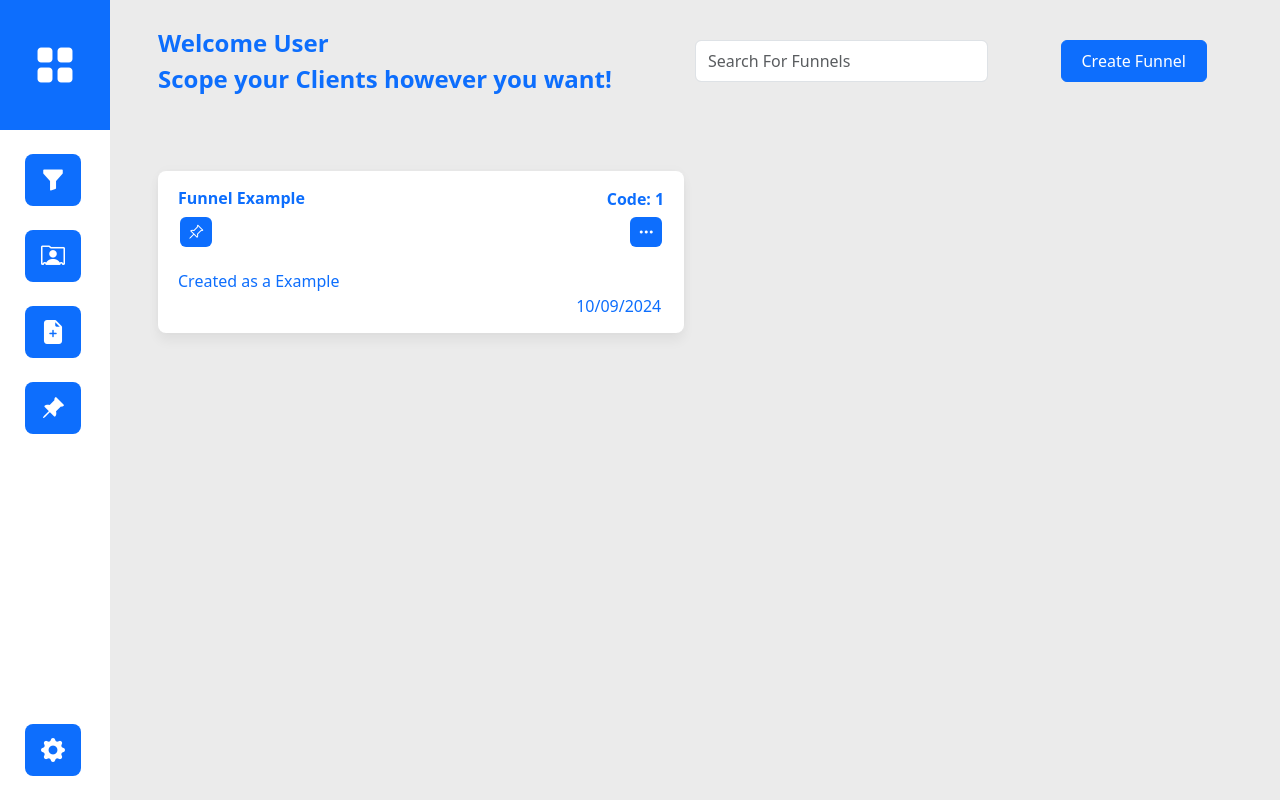
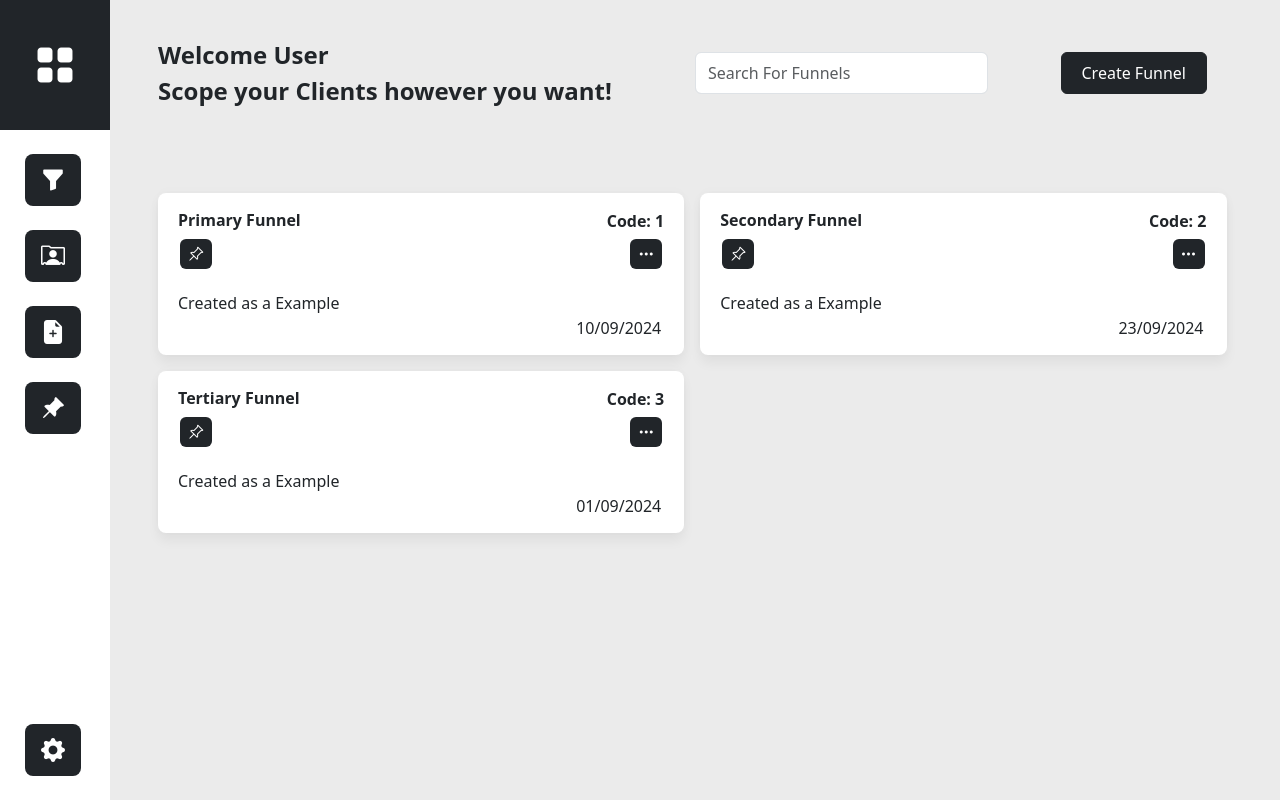
Before and after one commit to Raphael-Maximowski/Customer-Relationship-Management, a Vue app: page / in a window 1280 px wide. Built offline with nearby package versions, Linux system fonts and the light colour scheme; what v-money3, vue-the-mask would draw is missing.

Commit message:
fix: Second Deploy Version

```diff
--- a/index.html
+++ b/index.html
@@ -4,8 +4,7 @@
     <meta charset="UTF-8">
     <link rel="icon" href="/favicon.png">
     <meta name="viewport" content="width=device-width, initial-scale=1.0">
-    <title>Customer Relationship Management
-    </title>
+    <title>Customer Relationship Management</title>
   </head>
   <body>
     <div id="app"></div>
--- a/src/App.vue
+++ b/src/App.vue
@@ -8,10 +8,10 @@ import { headerManagementStore } from '@/stores/headerManagement.js'
 import { stepsManagementStore } from '@/stores/stepsManagement.js'
 
 const userConfig = userConfigStore()
-const stepStore = stepsManagementStore()
 const headerStore = headerManagementStore()
 const userColorData = computed(() => userConfig.userColorData)
 const userConfigWidth = computed(() => userConfig.userWidth)
+const headerStateInMobile = computed(() => headerStore.headerMobileStateGetter)
 const route = useRoute()
 
 const updateUserViewPort = () => {
@@ -28,6 +28,28 @@ onUnmounted(() => {
   window.removeEventListener('resize', updateUserViewPort);
 })
 
+const preventScroll = (e: Event) => {
+  e.preventDefault();
+};
+
+const preventArrowScroll = (e: KeyboardEvent) => {
+  if (['ArrowUp', 'ArrowDown', ' '].includes(e.key)) {
+    e.preventDefault();
+  }
+};
+
+watch(headerStateInMobile, (newValue) => {
+  if (newValue) {
+    window.addEventListener('wheel', preventScroll, { passive: false });
+    window.addEventListener('keydown', preventArrowScroll);
+    window.addEventListener('touchmove', preventScroll, { passive: false });
+    return
+  }
+
+  window.removeEventListener('wheel', preventScroll);
+  window.removeEventListener('keydown', preventArrowScroll);
+  window.removeEventListener('touchmove', preventScroll);
+})
 
 watch(route, (newRoute) => {
   switch (newRoute.name){
--- a/src/components/Headers/Header.vue
+++ b/src/components/Headers/Header.vue
@@ -48,9 +48,10 @@ const searchAction = () => {
 }
 
 
-const mobileHeaderState = ref(false)
+const mobileHeaderState = computed(() =>  headerStore.headerMobileStateGetter)
 const handleMobileHeaderState = () => {
-  mobileHeaderState.value = !mobileHeaderState.value
+
+  headerStore.setHeaderMobileState(!mobileHeaderState.value)
 }
 
 const dispatchButtonAction = async () => {
@@ -150,7 +151,7 @@ const RouterOptions = [
   </div>
 
   <div v-else >
-    <div :class="['flex-column  text-center d-flex align-items-center justify-content-center mobile-header', userColorData.color]">
+    <div :class="['flex-column  text-center d-flex align-items-center position-relative justify-content-center mobile-header', userColorData.color]">
       <h1 class="text-white title">CUSTOMER RELATIONSHIP</h1>
       <h2 class="text-white sub-title">MANAGEMENT</h2>
       <button style="top: 10px; left: 10px" class="position-absolute border-0 bg-transparent">
@@ -160,7 +161,7 @@ const RouterOptions = [
     <div v-if="!mobileHeaderState" class="button-container  mt-3  w-100">
       <button v-if="headerConfigData.buttonMessage" @click="dispatchButtonAction" type="button" :class="['ms-5 btn px-5 text-white', userColorData.btn]"> {{ headerConfigData.buttonMessage }} </button>
     </div>
-    <div v-if="mobileHeaderState" :class="['d-flex align-items-center flex-column mobile-header-body position-absolute w-100 z-3', userColorData.color]">
+    <div v-if="mobileHeaderState" :class="['d-flex align-items-center flex-column mobile-header-body position-fixed w-100 z-3', userColorData.color]">
       <div class="w-75">
         <div
           :key="routerOption.id"
@@ -217,6 +218,6 @@ const RouterOptions = [
 }
 
 .header-desktop {
-  height: 145px;
+  min-height: 145px;
 }
 </style>
--- a/src/components/SideBars/Sidebar.vue
+++ b/src/components/SideBars/Sidebar.vue
@@ -18,10 +18,6 @@ interface routeInterface  {
 
 const handleSideBarState = () => {
   sideBarState.value = !sideBarState.value
-}
-
-const handleDropUpState = () => {
-  dropUpState.value = !dropUpState.value
 }
 
 const handleSideBarRoute = (routeToPush: routeInterface) => {
--- a/src/stores/funnelsManagement.js
+++ b/src/stores/funnelsManagement.js
@@ -9,7 +9,9 @@ export const funnelsManagementStore = defineStore('funnelsManagement', () => {
   const stepsStore = stepsManagementStore()
 
   const funnelsData = ref([
-    { name: 'Funnel Example', description: 'Created as a Example', id: 1, date: '10/09/2024' }
+    { name: 'Primary Funnel', description: 'Created as a Example', id: 1, date: '10/09/2024' },
+    { name: 'Secondary Funnel', description: 'Created as a Example', id: 2, date: '23/09/2024' },
+    { name: 'Tertiary Funnel', description: 'Created as a Example', id: 3, date: '01/09/2024' },
     ]
   )
 
--- a/src/stores/headerManagement.js
+++ b/src/stores/headerManagement.js
@@ -7,10 +7,16 @@ export const headerManagementStore = defineStore('headerManagement', () => {
     inputMessage: '',
     headerMessage: '',
     action: '',
-    searchType: ''
+    searchType: '',
+    mobileHeaderState: false
   })
 
   const headerDataGetter = computed(() => headerDataState.value)
+  const headerMobileStateGetter = computed(() => headerDataState.value.mobileHeaderState)
+
+  const setHeaderMobileState =(state) => {
+    headerDataState.value.mobileHeaderState = state
+  }
 
   const setHeaderData = (payload) => {
     headerDataState.value = {
@@ -22,5 +28,5 @@ export const headerManagementStore = defineStore('headerManagement', () => {
     }
   }
 
-  return { setHeaderData, headerDataGetter }
+  return { setHeaderData, headerDataGetter, setHeaderMobileState, headerMobileStateGetter }
 })
--- a/src/stores/stepsManagement.js
+++ b/src/stores/stepsManagement.js
@@ -12,6 +12,16 @@ export const stepsManagementStore = defineStore('stepsManagement', () => {
     { name: 'Contact Made', id: 2, funnelId: 1, stepPostion: 1 },
     { name: 'Accepted', id: 3, funnelId: 1, stepPostion: 2 },
     { name: 'Rejected', id: 4, funnelId: 1, stepPostion: 3 },
+
+    { name: 'No Contact', id: 5, funnelId: 2, stepPostion: 0 },
+    { name: 'Contact Made', id: 6, funnelId: 2, stepPostion: 1 },
+    { name: 'Accepted', id: 7, funnelId: 2, stepPostion: 2 },
+    { name: 'Rejected', id: 8, funnelId: 2, stepPostion: 3 },
+
+    { name: 'No Contact', id: 8, funnelId: 3, stepPostion: 0 },
+    { name: 'Contact Made', id: 10, funnelId: 3, stepPostion: 1 },
+    { name: 'Accepted', id: 11, funnelId: 3, stepPostion: 2 },
+    { name: 'Rejected', id: 12, funnelId: 3, stepPostion: 3 },
   ])
 
   const findSuccessStepsFromFunnel = (funnelId) => {
--- a/src/stores/userConfigManagement.js
+++ b/src/stores/userConfigManagement.js
@@ -6,13 +6,13 @@ export const userConfigStore = defineStore('userConfig', () => {
     const userConfig = ref({
       viewPortWidth: 0,
       color: {
-        color: 'bg-primary',
-        name: 'Blue',
-        btn: 'btn-primary',
-        emptyBtn: 'btn-outline-primary',
-        hexa: '#0D6EFD',
-        text: 'text-primary',
-        textName: 'Blue'
+        color: 'bg-dark',
+        name: 'Dark',
+        btn: 'btn-dark',
+        emptyBtn: 'btn-outline-dark',
+        hexa: '#212529',
+        text: 'text-dark',
+        textName: 'Dark'
       },
       userName: 'User',
       messageToSend: '',
```
Also changed, not shown: src/stores/contactsManagement.js (+33 -10 lines).
